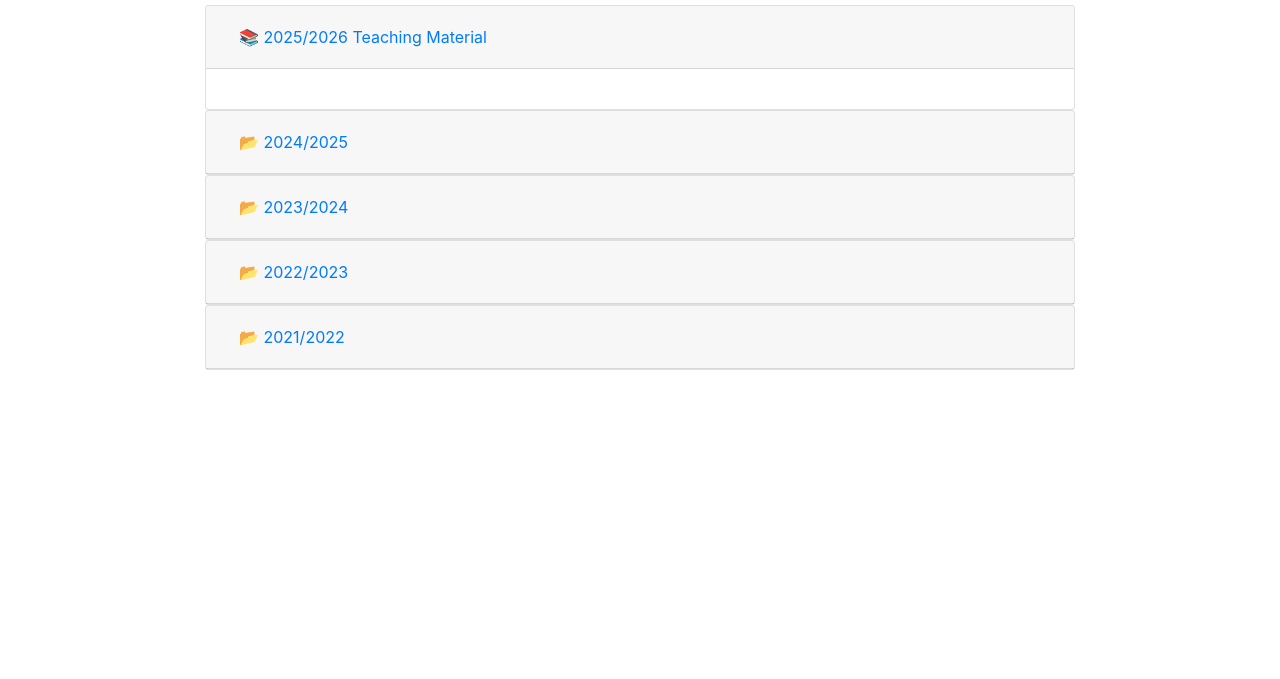
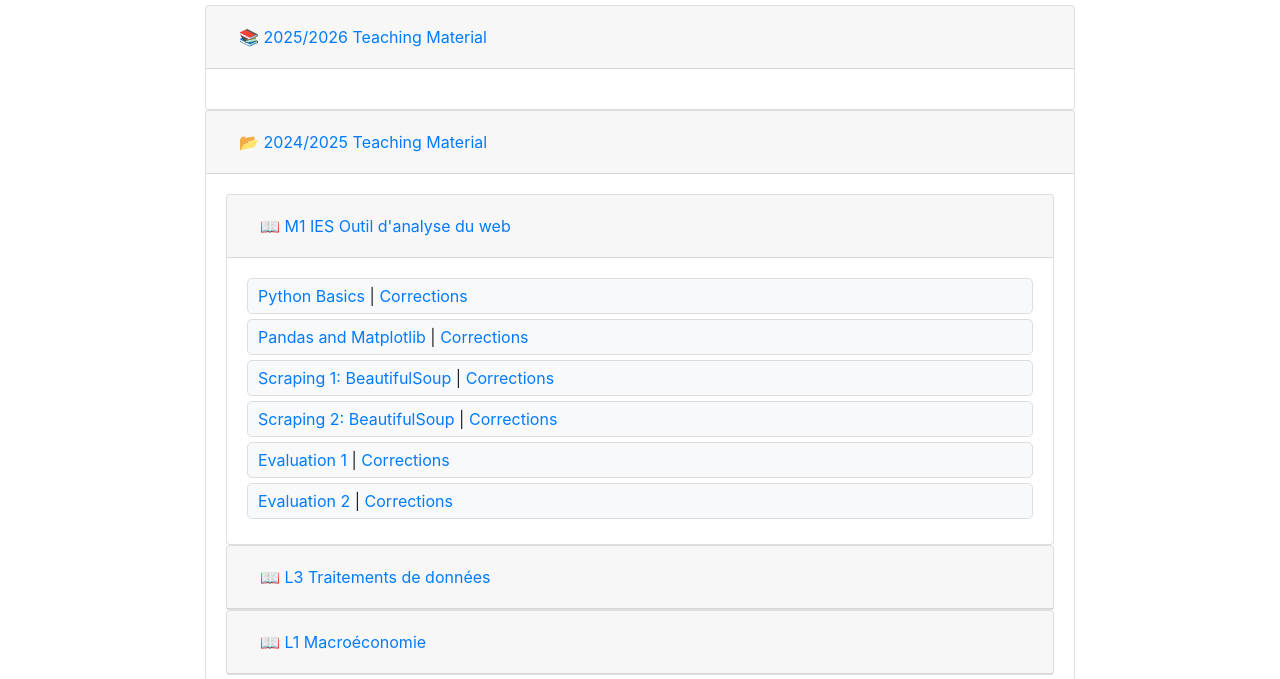
Before and after one commit to AlexNewn/AlexNewn.github.io, a plain HTML site: page teaching.html in a window 1280 px wide. Shown: the part 121-800 px from the top of the page. Drawn offline with nearby package versions, Linux system fonts and the light colour scheme.

Commit message:
Update teaching.html

```diff
--- a/teaching.html
+++ b/teaching.html
@@ -72,30 +72,70 @@
             </button>
           </h5>
         </div>
-
         <div id="collapse2026" class="collapse show" aria-labelledby="heading2026" data-parent="#accordion">
-          <div class="card-body">
-            <!-- Add your 2025/2026 teaching material here -->
-          </div>
+          <div class="card-body"></div>
         </div>
       </div>
 
-      <!-- 2024/2025 Teaching Material (Moved to Past Years) -->
+      <!-- 2024/2025 Teaching Material -->
       <div class="card">
-        <div class="card-header" id="heading2025past">
+        <div class="card-header" id="heading2025">
           <h5 class="mb-0">
-            <button class="btn btn-link collapsed" data-toggle="collapse" data-target="#collapse2025past" aria-expanded="false" aria-controls="collapse2025past">
-              📂 2024/2025
+            <button class="btn btn-link" data-toggle="collapse" data-target="#collapse2025" aria-expanded="true" aria-controls="collapse2025">
+              📂 2024/2025 Teaching Material
             </button>
           </h5>
         </div>
-        <div id="collapse2025past" class="collapse" aria-labelledby="heading2025past" data-parent="#accordion">
+        <div id="collapse2025" class="collapse show" aria-labelledby="heading2025" data-parent="#accordion">
           <div class="card-body">
-            <ul>
-              <li>M1 IES Outil d'analyse du web</li>
-              <li>L3 Traitements de données</li>
-              <li>L1 Macroéconomie</li>
-            </ul>
+            <!-- M1 IES Outil d'analyse du web -->
+            <div class="card">
+              <div class="card-header">
+                <button class="btn btn-link" data-toggle="collapse" data-target="#M1IES" aria-expanded="true" aria-controls="M1IES">
+                  📖 M1 IES Outil d'analyse du web
+                </button>
+              </div>
+              <div id="M1IES" class="collapse show">
+                <div class="card-body">
+                  <div class="lesson-links">
+                    <div><a href="https://www.dropbox.com/s/example/week1.pdf?dl=1" target="_blank">Python Basics</a> | <a href="https://www.dropbox.com/s/example/corrections_week1.pdf?dl=1" target="_blank">Corrections</a></div>
+                    <div><a href="https://www.dropbox.com/s/example/week2.pdf?dl=1" target="_blank">Pandas and Matplotlib</a> | <a href="https://www.dropbox.com/s/example/corrections_week2.pdf?dl=1" target="_blank">Corrections</a></div>
+                    <div><a href="https://www.dropbox.com/s/example/week3.pdf?dl=1" target="_blank">Scraping 1: BeautifulSoup</a> | <a href="https://www.dropbox.com/s/example/corrections_week3.pdf?dl=1" target="_blank">Corrections</a></div>
+                    <div><a href="https://www.dropbox.com/s/example/week4.pdf?dl=1" target="_blank">Scraping 2: BeautifulSoup</a> | <a href="https://www.dropbox.com/s/example/corrections_week4.pdf?dl=1" target="_blank">Corrections</a></div>
+                    <div><a href="https://jstrieb.github.io/link-lock/..." target="_blank">Evaluation 1</a> | <a href="https://www.dropbox.com/s/example/corrections_week5.pdf?dl=1" target="_blank">Corrections</a></div>
+                    <div><a href="https://jstrieb.github.io/link-lock/..." target="_blank">Evaluation 2</a> | <a href="https://www.dropbox.com/s/example/corrections_week5.pdf?dl=1" target="_blank">Corrections</a></div>
+                  </div>
+                </div>
+              </div>
+            </div>
+
+            <!-- L3 Traitements de données -->
+            <div class="card">
+              <div class="card-header">
+                <button class="btn btn-link collapsed" data-toggle="collapse" data-target="#L3Traitement" aria-expanded="false" aria-controls="L3Traitement">
+                  📖 L3 Traitements de données
+                </button>
+              </div>
+              <div id="L3Traitement" class="collapse">
+                <div class="card-body">
+                  <a href="https://www.dropbox.com/scl/fo/z2tdb3bue7claqtjw2nky/AMG2OtE7fQe3a4qBI9WEKzs?rlkey=8h6xft4i9ue275lmb4prj6djv&dl=1" target="_blank">Evaluation</a>
+                </div>
+              </div>
+            </div>
+
+            <!-- L1 Macroéconomie -->
+            <div class="card">
+              <div class="card-header">
+                <button class="btn btn-link collapsed" data-toggle="collapse" data-target="#L1Macro" aria-expanded="false" aria-controls="L1Macro">
+                  📖 L1 Macroéconomie
+                </button>
+              </div>
+              <div id="L1Macro" class="collapse">
+                <div class="card-body">
+                  No material available.
+                </div>
+              </div>
+            </div>
           </div>
         </div>
       </div>
@@ -158,6 +198,5 @@
       </div>
     </div>
   </div>
-
 </body>
 </html>
```
